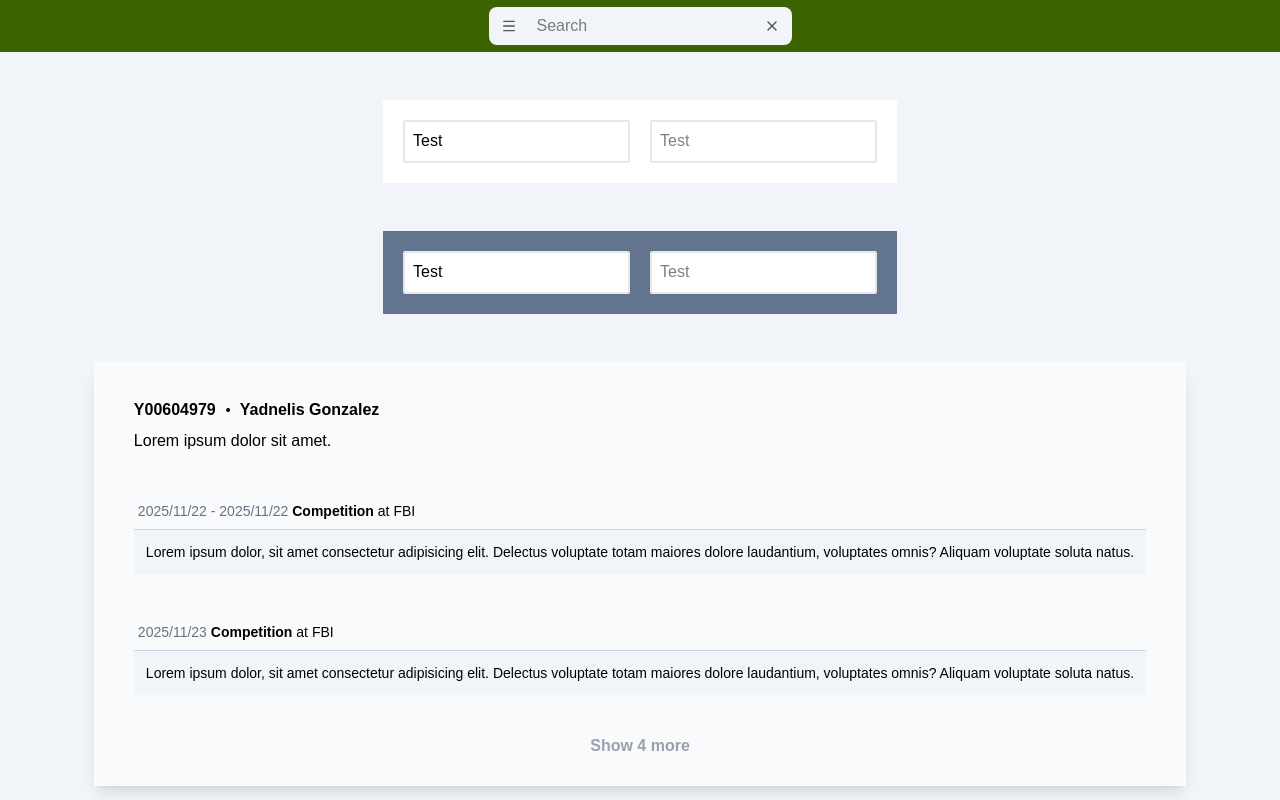
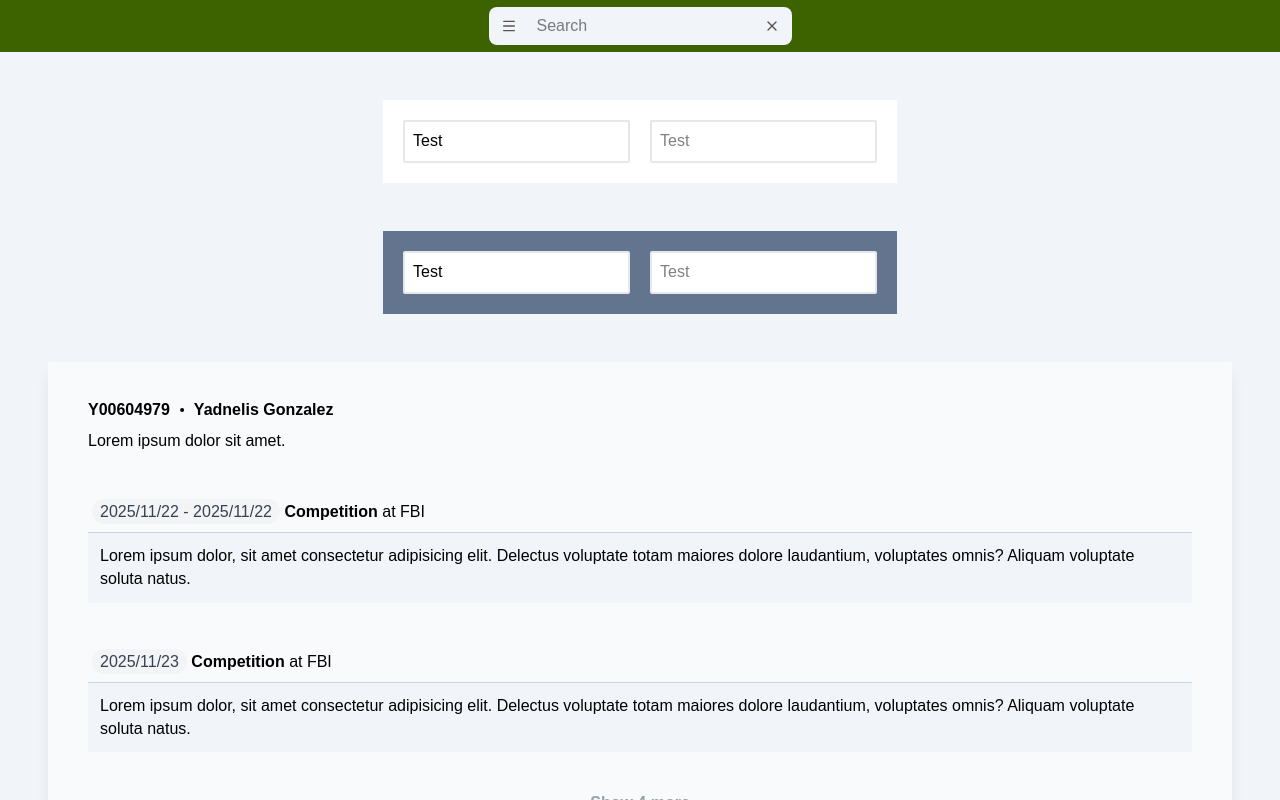
Before and after one commit to yadnelis/StudentPortfolio.WebApp, a Next.js app: page /library/components in a window 1280 px wide. Built offline with nearby package versions, Linux system fonts and the light colour scheme.

Commit message:
massive refactor to student profile card

```diff
--- a/src/components/StudentProfileCard.tsx
+++ b/src/components/StudentProfileCard.tsx
@@ -1,96 +1,128 @@
-"use client"
-import React, { Children, ComponentProps, FC, ReactElement, ReactNode, useMemo, useState } from "react";
+"use client";
+import React, {
+  Children,
+  ComponentProps,
+  FC,
+  ReactElement,
+  ReactNode,
+  useMemo,
+  useState,
+} from "react";
 
 import { enums } from "@/utilities/enums";
 import { getAcknowledgementResponse } from "@/dtos/getAcknowledgementResponse";
 import { format } from "date-fns";
-import { ChevronDown, Dot } from "lucide-react";
-import { Button } from "@mantine/core";
+import { ChevronDown, ChevronUp, Dot, Plus } from "lucide-react";
 import { start } from "repl";
+import { Button } from "./Button";
 
-interface AcknowledgementProps extends Omit<getAcknowledgementResponse, "StudentId" | "Student" | "Id" | "Description"> {
+interface AcknowledgementProps
+  extends Omit<
+    getAcknowledgementResponse,
+    "StudentId" | "Student" | "Id" | "Description"
+  > {
   children?: string | string[];
 }
 
-interface StudentProfileCardProps extends Omit<ComponentProps<"div">, "className"> {
+interface StudentProfileCardProps
+  extends Omit<ComponentProps<"div">, "className"> {
   studentId?: string;
   fullName?: string;
   description?: string;
-    children: ReactElement<AcknowledgementProps, typeof AcknowledgementListItem>[]
+  children: ReactElement<
+    AcknowledgementProps,
+    typeof AcknowledgementListItem
+  >[];
 }
 
-export const StudentProfileCard: FC<StudentProfileCardProps> = ({ studentId, fullName, description, children, ...props }) => {
+export const StudentProfileCard: FC<StudentProfileCardProps> = ({
+  studentId,
+  fullName,
+  description,
+  children,
+  ...props
+}) => {
   const [showHidden, setShowHidden] = useState(false);
 
   const { visibleChildren, childrenLenght } = useMemo(() => {
-        // let formatted = Children.map(children, child => {
-        //     if (!React.isValidElement(child)) return
-        //     return { StartDate: child.props.StartDate, child }
-        // }).sort((left, right) => left.StartDate.getTime() - right.StartDate.getTime())
     let visibleChildren = Children.toArray(children);
     let otherChildren = visibleChildren;
-        let childrenLenght = Children.toArray(children).length
+    let childrenLenght = Children.toArray(children).length;
 
     if (!showHidden || Children.count(children) <= 2) {
-            otherChildren = visibleChildren.slice(childrenLenght - 3)
+      otherChildren = visibleChildren.slice(childrenLenght - 3);
       visibleChildren = visibleChildren.slice(0, 2);
-        }
-        else
-            otherChildren = [];
+    } else otherChildren = [];
 
+    return { visibleChildren, childrenLenght, otherChildren };
+  }, [showHidden]);
 
-        return { visibleChildren, childrenLenght, otherChildren }
-    }, [showHidden])
-
-    return <div {...props} className="px-10 py-7 bg-slate-50 flex gap-10 flex-col h-fit shadow-lg max-w-300 outline-accent hover:outline-2 group/studentcard transition-all transition-200">
-
+  return (
+    <div
+      {...props}
+      className="px-10 py-7 bg-slate-50 flex gap-10 flex-col shadow-lg max-w-300 outline-accent hover:outline-2 group/studentcard transition-all transition-200"
+    >
       <div>
         <div className="py-2">
-                <span className="font-bold text-base">{studentId}</span>
+          <span className="font-bold !text-base">{studentId}</span>
           <Dot className="inline-block" />
-                <span className="font-semibold text-base">{fullName}</span>
+          <span className="font-semibold !text-base">{fullName}</span>
         </div>
-            {
-                description && (
+        {description && (
           <div>
             <p>{description}</p>
           </div>
-                )
-            }
+        )}
       </div>
       {visibleChildren}
       {childrenLenght > 2 && !showHidden && (
-            <div className="text-center text-gray-400 font-semibold group-hover/studentcard:hidden ">Show {childrenLenght} more</div>
+        <div className="text-center text-gray-400 font-semibold ">
+          Show {childrenLenght} more
+        </div>
       )}
-        <div className="group-hover/studentcard:flex hidden h-fit gap-5 justify-end">
-            {childrenLenght > 2 && <Button className="w-fit text-nowrap" onClick={e => setShowHidden(c => !c)}>{showHidden ? "Show less" : "Show more"}<ChevronDown className="inline-block" /></Button>}
-            <Button className="bg-accent p-2 rounded-xs">Acknowledge</Button>
+      <div className="flex h-fit gap-5 justify-end">
+        {childrenLenght > 2 && (
+          <Button onClick={(e) => setShowHidden((c) => !c)}>
+            {showHidden ? "Show less" : "Show more"}
+            {showHidden ? (
+              <ChevronUp className="inline-block" />
+            ) : (
+              <ChevronDown className="inline-block" />
+            )}
+          </Button>
+        )}
+        <Button color={"accent"}>
+          <span className="flex items-center gap-2">
+            <Plus className="inline size-5" /> Acknowledge
+          </span>
+        </Button>
       </div>
     </div>
-}
+  );
+};
 
-export const AcknowledgementListItem: FC<AcknowledgementProps> = ({ StartDate, EndDate, Type, Place, OtherType, children, ...props }) => {
-    return <div {...props} className=" bg-slate-50 **:text-sm">
+export const AcknowledgementListItem: FC<AcknowledgementProps> = ({
+  StartDate,
+  EndDate,
+  Type,
+  Place,
+  OtherType,
+  children,
+  ...props
+}) => {
+  return (
+    <div {...props} className=" bg-slate-50 ">
       <p className="border-b border-slate-300 px-1 py-2">
-            <span className="text-gray-500">
+        <span className="text-gray-700 bg-gray-100 px-2 py-1 rounded-4xl">
           {StartDate && <span>{format(StartDate, "YYY/MM/dd")}</span>}
           {EndDate && <span> - {format(EndDate, "YYY/MM/dd")}</span>}
-            </span>
-            {" "}
+        </span>{" "}
         <span className="text-primary-500 font-semibold">
           {Type === 0 ? OtherType : enums.acknowledgementType[Type]}
-            </span>
-            {" "}
-            {Place && (
-                <span className="">
-                    at {Place}
-                </span>
-            )}
+        </span>{" "}
+        {Place && <span className="">at {Place}</span>}
       </p>
-        {children && (
-            <p className="bg-slate-100 p-3">
-                {children}
-            </p>
-        )}
+      {children && <p className="bg-slate-100 p-3">{children}</p>}
     </div>
-}
+  );
+};
```
Lines whose indentation alone changed are shown as unchanged.
